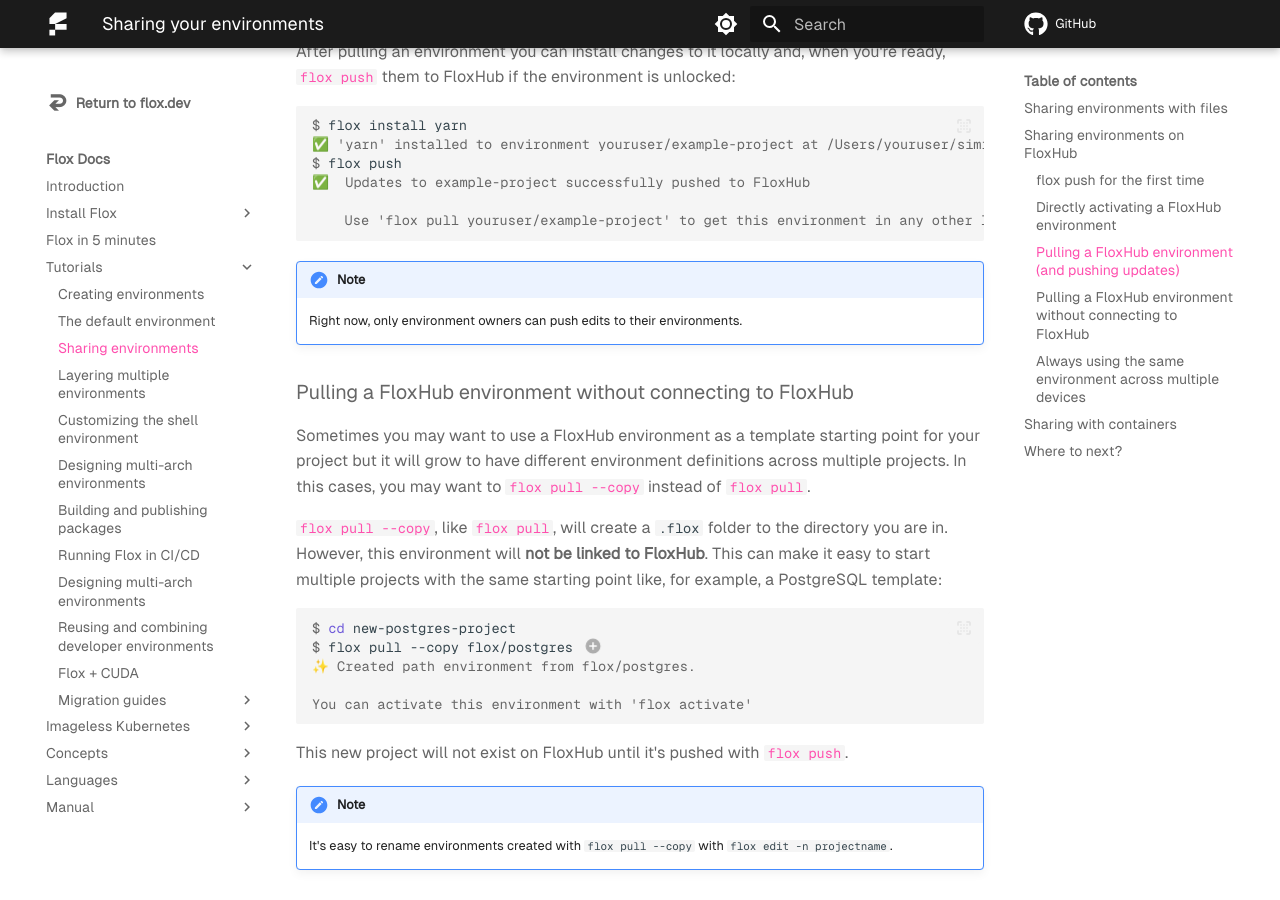
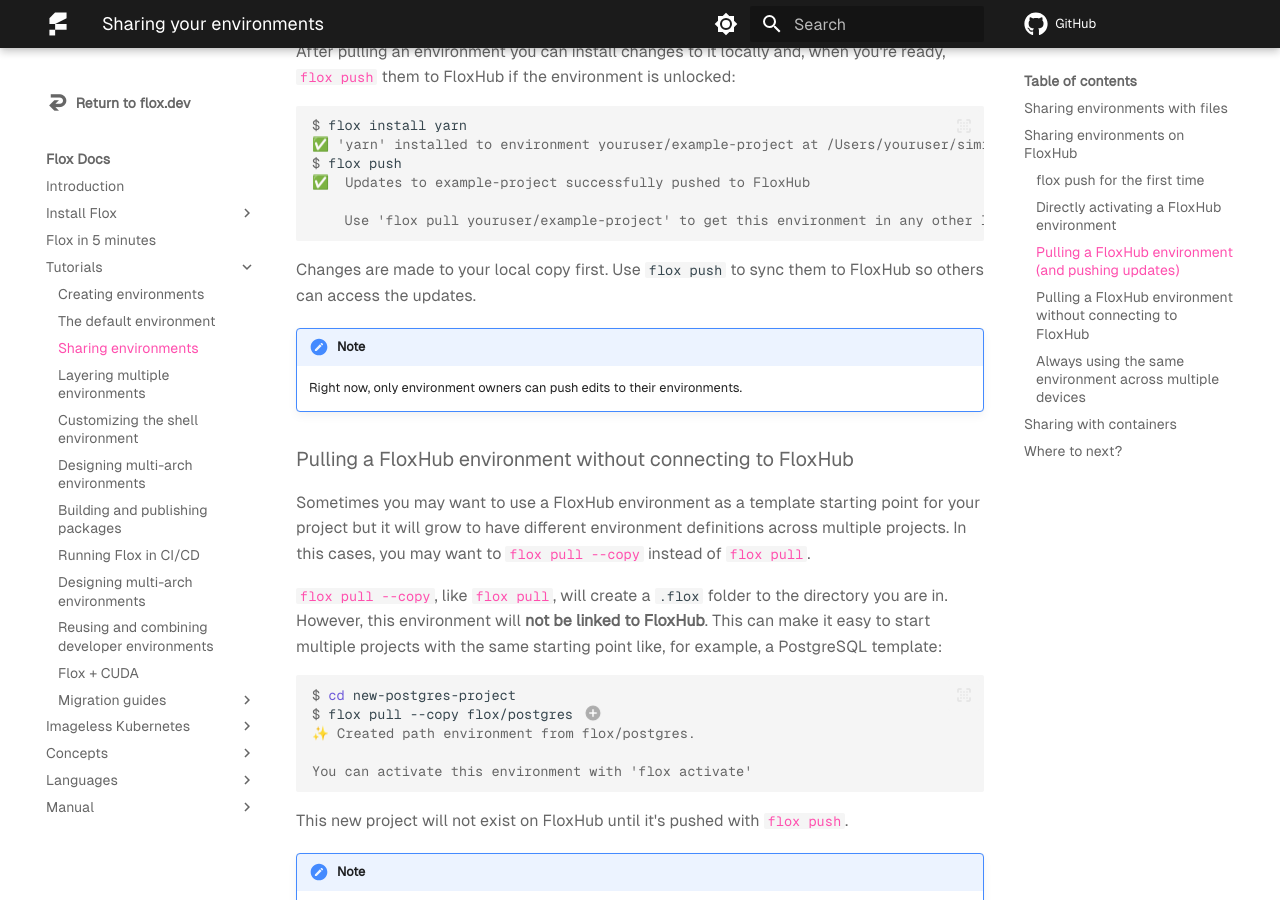
Before and after one commit to flox/floxdocs, an MkDocs documentation site: the page built from docs/tutorials/sharing-environments.md, in a window 1280 px wide and 900 px high, scrolled down 2781 px. Built offline with MkDocs 1.6.1 and Material for MkDocs 9.7.7, drawn with Linux system fonts in a browser that asks for light colours; plug-ins that fetch from the network failed and are left out; comment, search, counter and statistics services are not loaded.

Commit message:
docs: clarify push requirement to sync changes

````diff
--- a/docs/tutorials/sharing-environments.md
+++ b/docs/tutorials/sharing-environments.md
@@ -125,6 +125,8 @@
     Use 'flox pull youruser/example-project' to get this environment in any other location.
 ```
 
+Changes are made to your local copy first. Use `flox push` to sync them to FloxHub so others can access the updates.
+
 !!! note "Note"
     Right now, only environment owners can push edits to their environments.
 
````
